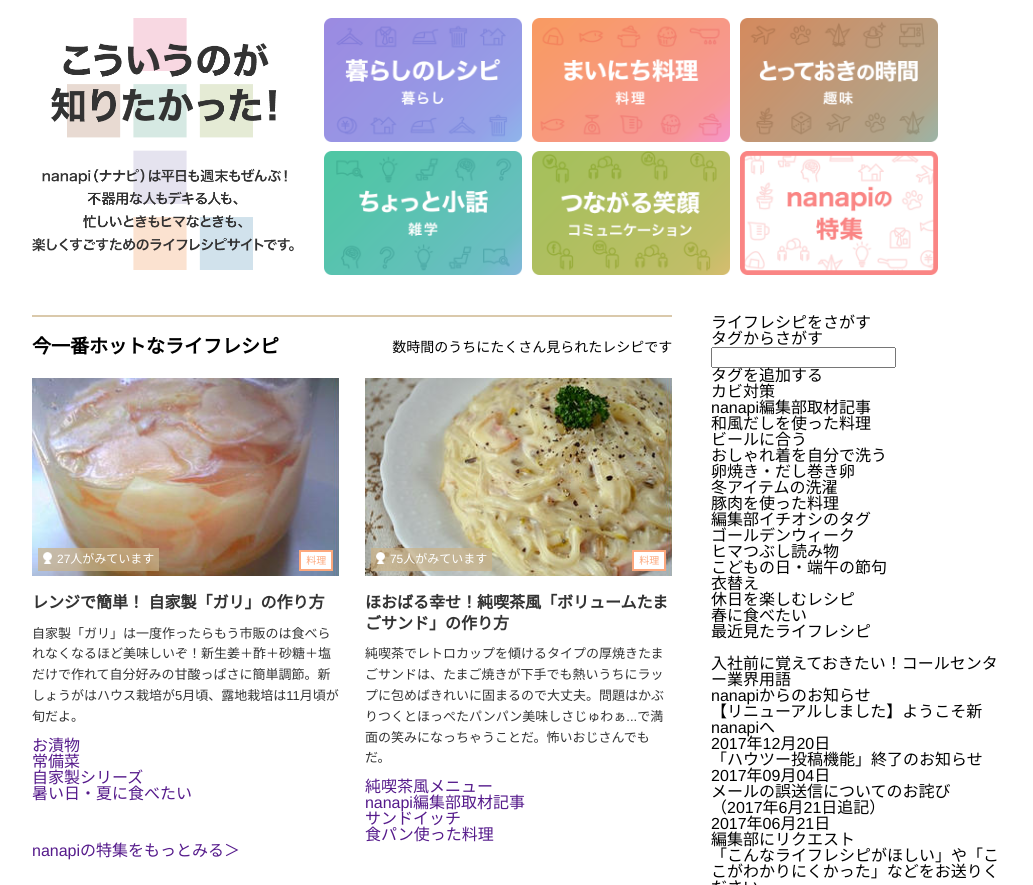
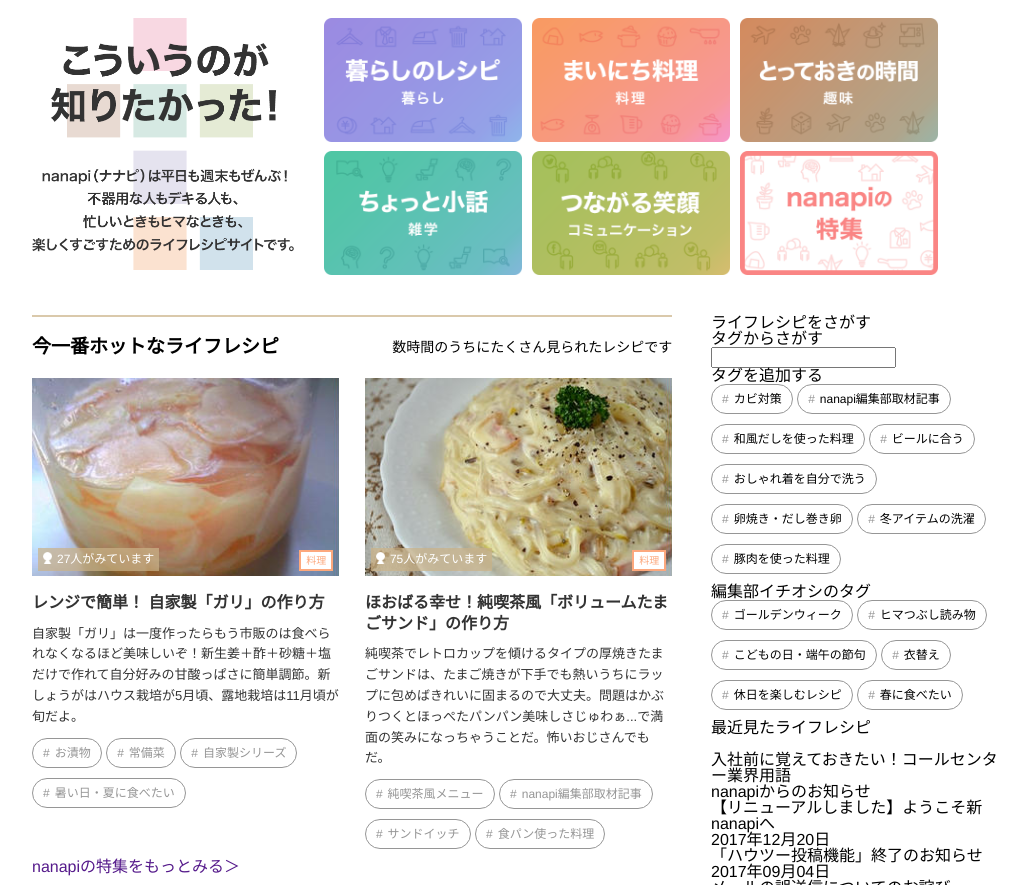
Before and after one commit to tanimotohikari/nanapi, a website: page index.html in a window 1280 px wide. Shown: the part 67-952 px from the top of the page, without its empty margins (123-1156 px from the left). Drawn offline with nearby package versions, Linux system fonts and the light colour scheme.

Commit message:
add:master tag module

```diff
--- a/index.html
+++ b/index.html
@@ -54,10 +54,10 @@
             <p class='layout-bottom-small'>自家製「ガリ」は一度作ったらもう市販のは食べられなくなるほど美味しいぞ！新生姜＋酢＋砂糖＋塩だけで作れて自分好みの甘酸っぱさに簡単調節。新しょうがはハウス栽培が5月頃、露地栽培は11月頃が旬だよ。</p>
           </a>
           <ul class='full' class='tag-list'>
-            <li class='tag'><a href="">お漬物</a></li>
-            <li class='tag'><a href="">常備菜</a></li>
-            <li class='tag'><a href="">自家製シリーズ</a></li>
-            <li class='tag'><a href="">暑い日・夏に食べたい</a></li>
+            <li class='tag'><a class='tag-anchor' href="#">お漬物</a></li>
+            <li class='tag'><a class='tag-anchor' href="#">常備菜</a></li>
+            <li class='tag'><a class='tag-anchor' href="#">自家製シリーズ</a></li>
+            <li class='tag'><a class='tag-anchor' href="#">暑い日・夏に食べたい</a></li>
           </ul>
         </li>
         <li class='article-item'>
@@ -71,10 +71,10 @@
             <p class='layout-bottom-small'>純喫茶でレトロカップを傾けるタイプの厚焼きたまごサンドは、たまご焼きが下手でも熱いうちにラップに包めばきれいに固まるので大丈夫。問題はかぶりつくとほっぺたパンパン美味しさじゅわぁ...で満面の笑みになっちゃうことだ。怖いおじさんでもだ。</p>
           </a>
           <ul class='label-list'>
-            <li class='tag'><a href="">純喫茶風メニュー</a></li>
-            <li class='tag'><a href="">nanapi編集部取材記事</a></li>
-            <li class='tag'><a href="">サンドイッチ</a></li>
-            <li class='tag'><a href="">食パン使った料理</a></li>
+            <li class='tag'><a class='tag-anchor' href="#">純喫茶風メニュー</a></li>
+            <li class='tag'><a class='tag-anchor' href="#">nanapi編集部取材記事</a></li>
+            <li class='tag'><a class='tag-anchor' href="#">サンドイッチ</a></li>
+            <li class='tag'><a class='tag-anchor' href="#">食パン使った料理</a></li>
           </ul>
         </li>
       </ul>
--- /dev/null
+++ b/src/scss/module/_tag.scss
@@ -0,0 +1,18 @@
+.tag {
+  display: inline-block;
+  font-size: 12px;
+  border: 1px solid #969696;
+  padding: 8px 10px;
+  border-radius: 50px;
+  margin-bottom: 10px;
+
+  &:before {
+    content: '#';
+    color: #969696;
+    padding-right: 5px;
+  }
+
+  .tag-anchor {
+    color: #969696;
+  }
+}
--- a/src/scss/style.scss
+++ b/src/scss/style.scss
@@ -13,6 +13,7 @@
 @import 'module/anchor';
 @import 'module/article';
 @import 'module/article';
+@import 'module/tag';
 
 // state
 // @import 'state/state';
```
Also changed, not shown: dst/css/style.css.
